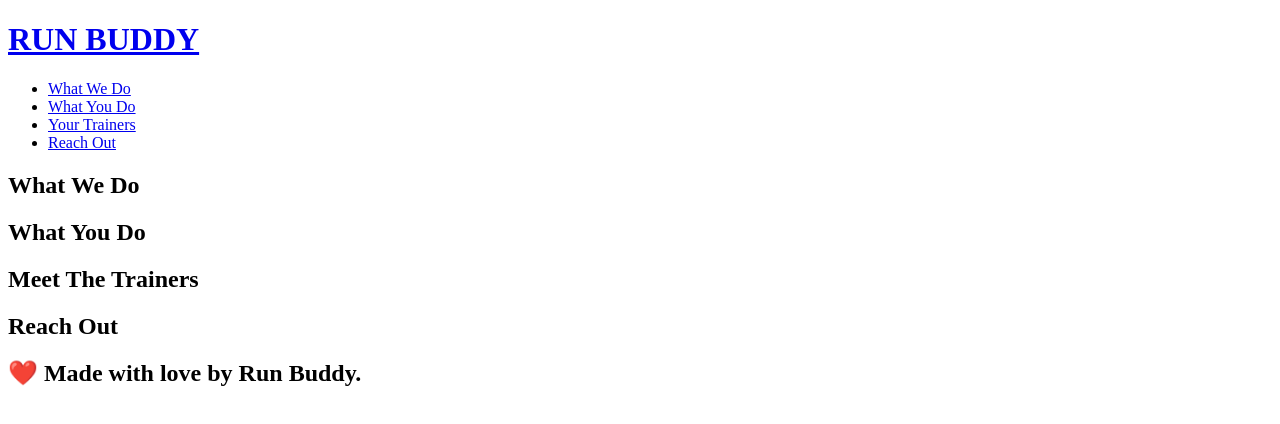
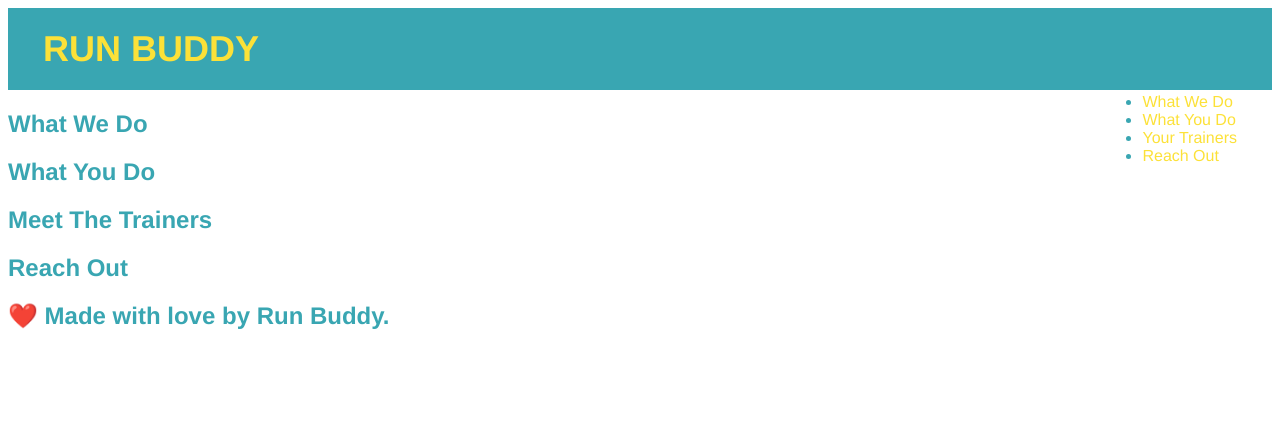
Before and after one commit to shawnlittrel/run-buddy, a plain HTML site: page index.html in a window 1280 px wide. Drawn offline with Linux system fonts and the light colour scheme.

Commit message:
added CSS

```diff
--- /dev/null
+++ b/assets/css/style.css
@@ -0,0 +1,26 @@
+/* apply styles to <header> */
+header{
+    padding: 20px 35px;
+    background-color: #39a6b2;
+}
+
+header nav{
+    float: right;
+    margin: 7px 0;
+}
+header h1{
+    font-weight: bold;
+    font-size: 36px;
+    color: #fce138;
+    margin: 0;
+}
+
+header a{
+    text-decoration: none;
+    color: #fce138;
+}
+
+body {
+    font-family: Helvetica, Arial, sans-serif;
+    color: #39a6b2;
+}
--- a/index.html
+++ b/index.html
@@ -2,6 +2,7 @@
 <html lang="en">
   <head>
     <meta charset="UTF-8" />
+    <link rel="stylesheet" href="./assets/css/style.css" />
     <title>Run Buddy</title>
   </head>
   <body>
```
